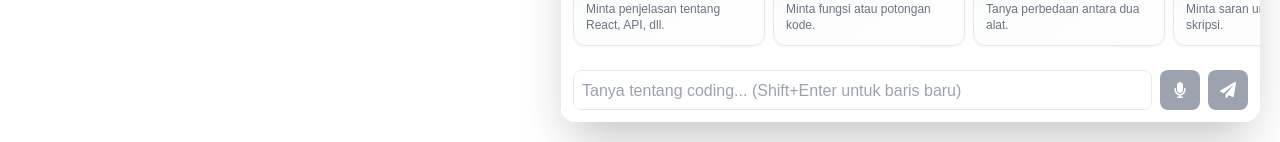
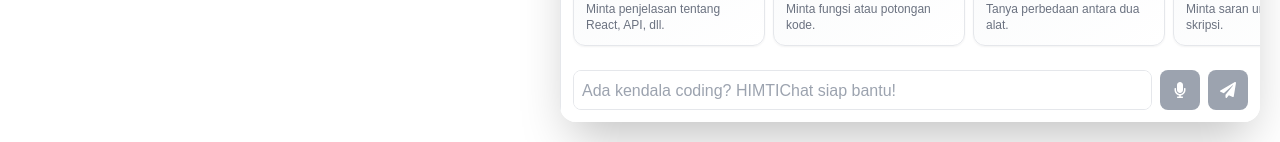
Before and after one commit to RifkiFrds/Himti-Learning-GroupApp, a React (Vite) app: page / in a window 1280 px wide. Both pictures are taken after a click on the button "Buka Chat HIMTI". Shown: the part 658-800 px from the top of the page. Built offline with nearby package versions, Linux system fonts and the light colour scheme.

Commit message:
input fix

```diff
--- a/src/Components/Molecules/ChatInputForm.jsx
+++ b/src/Components/Molecules/ChatInputForm.jsx
@@ -72,7 +72,7 @@ const ChatInputForm = ({ onSubmit, isLoading }) => {
         ref={textareaRef}
         value={prompt}
         onChange={(e) => setPrompt(e.target.value)}
-        placeholder={isListening ? "Mendengarkan..." : "Tanya tentang coding... (Shift+Enter untuk baris baru)"}
+        placeholder={isListening ? "Mendengarkan..." : "Ada kendala coding? HIMTIChat siap bantu!"}
         className="w-full p-2 border rounded-lg focus:outline-none focus:ring-2 focus:ring-primary resize-none overflow-y-auto"
         rows={1}
         style={{ maxHeight: '120px' }}
```
